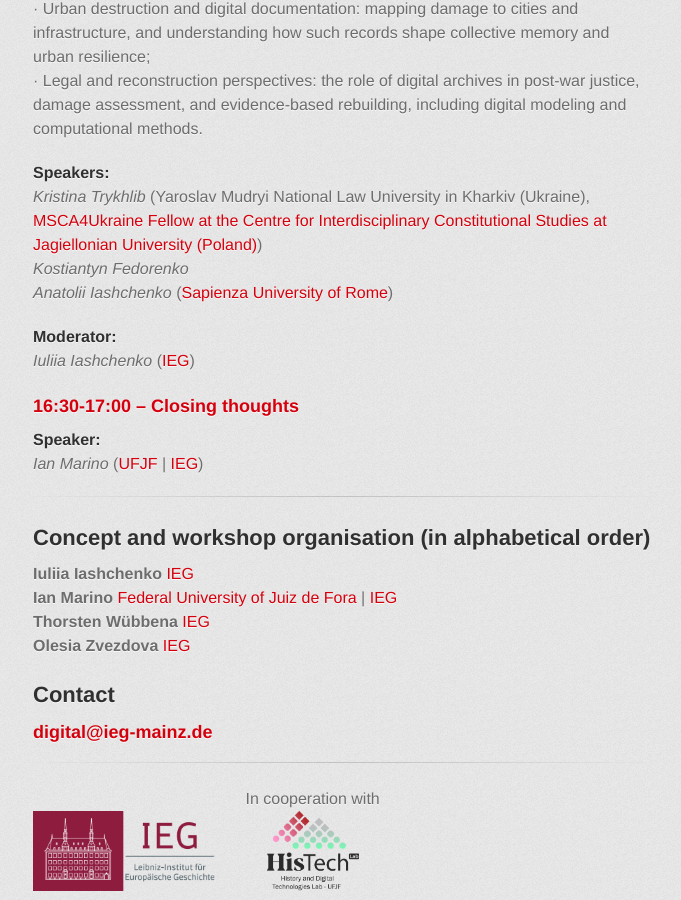
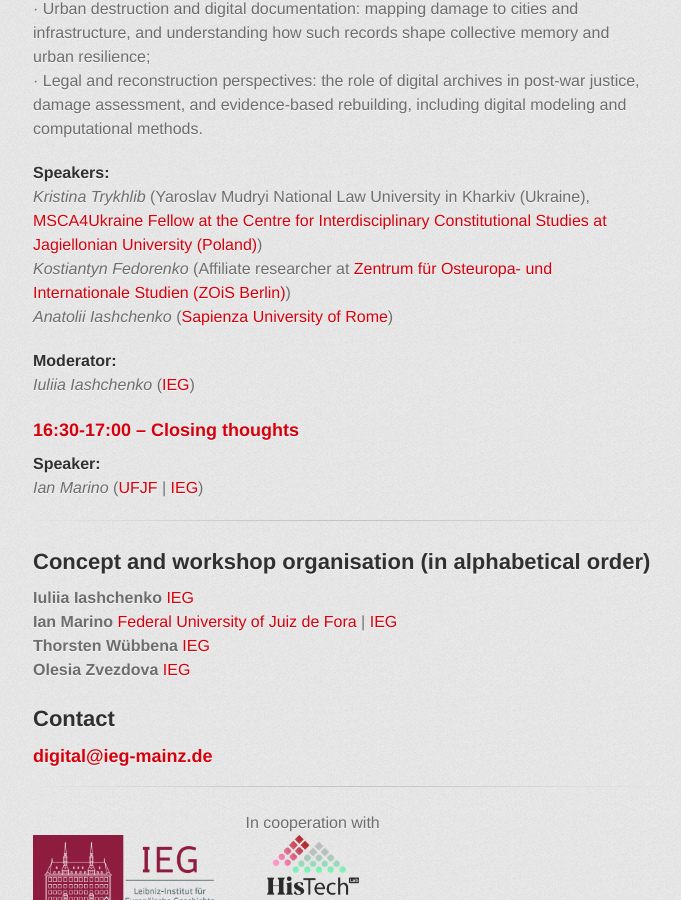
Before and after one commit to ieg-dhr/LivArch-Workshop_II, a Jekyll site: the page built from index.md, in a window 1280 px wide and 900 px high, scrolled down 2490 px. Shown: the whole window, without its empty margins (297-978 px from the left). Built offline with Jekyll 4.4.1, drawn with Linux system fonts in a browser that asks for light colours; some web fonts are replaced.

Commit message:
Update index.md

```diff
--- a/index.md
+++ b/index.md
@@ -61,7 +61,7 @@ Bringing together specialists from Ukrainian documentation initiatives, the work
 
 #### Speakers:
 *Kristina Trykhlib* (Yaroslav Mudryi National Law University in Kharkiv (Ukraine), [MSCA4Ukraine Fellow at the Centre for Interdisciplinary Constitutional Studies at Jagiellonian University (Poland)](https://cisk.wpia.uj.edu.pl/en_GB/kristina-trykhlib))
-*Kostiantyn Fedorenko*
+*Kostiantyn Fedorenko*  (Affiliate researcher at [Zentrum für Osteuropa- und Internationale Studien (ZOiS Berlin)](https://www.zois-berlin.de/ueber-uns/mitarbeiterinnen/kostiantyn-fedorenko))
 *Anatolii Iashchenko* ([Sapienza University of Rome](https://phd.uniroma1.it/web/ANATOLII-IASHCHENKO_nP2097593_EN.aspx))
 
 #### Moderator:
```
